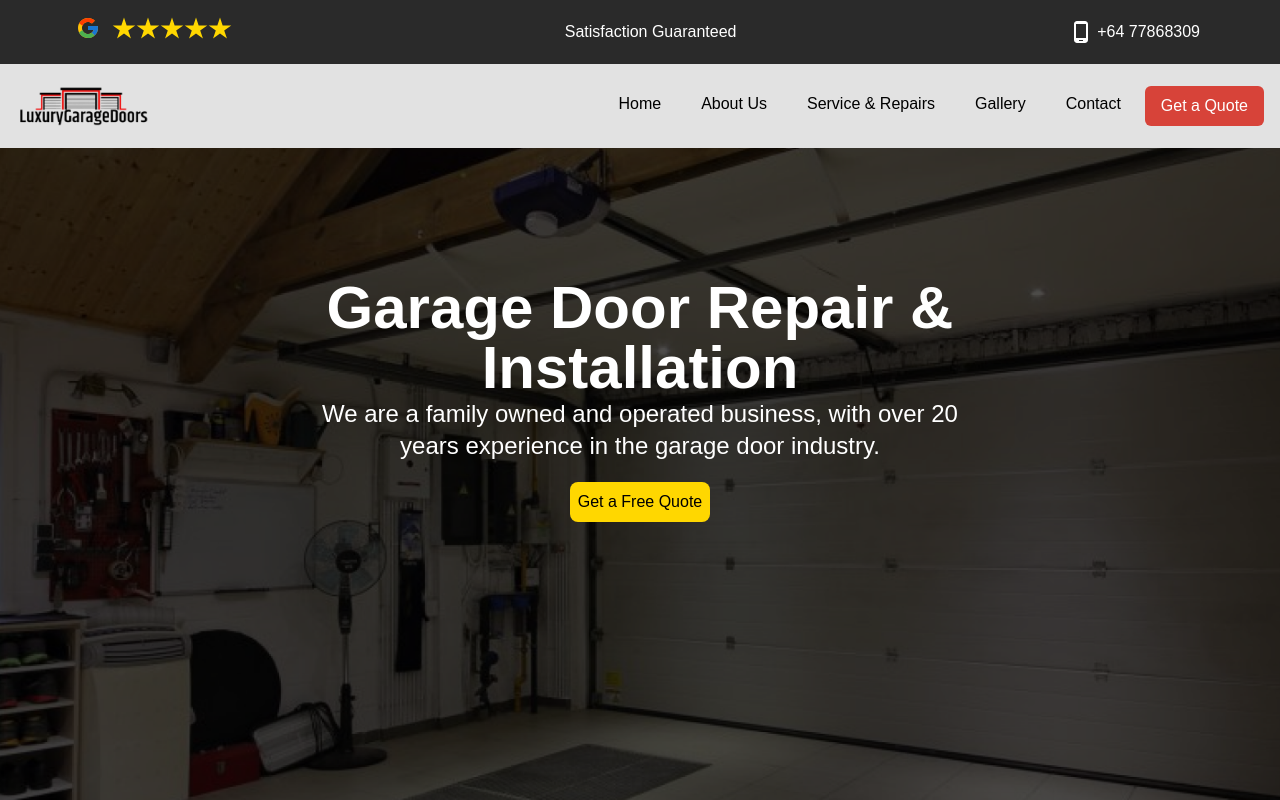
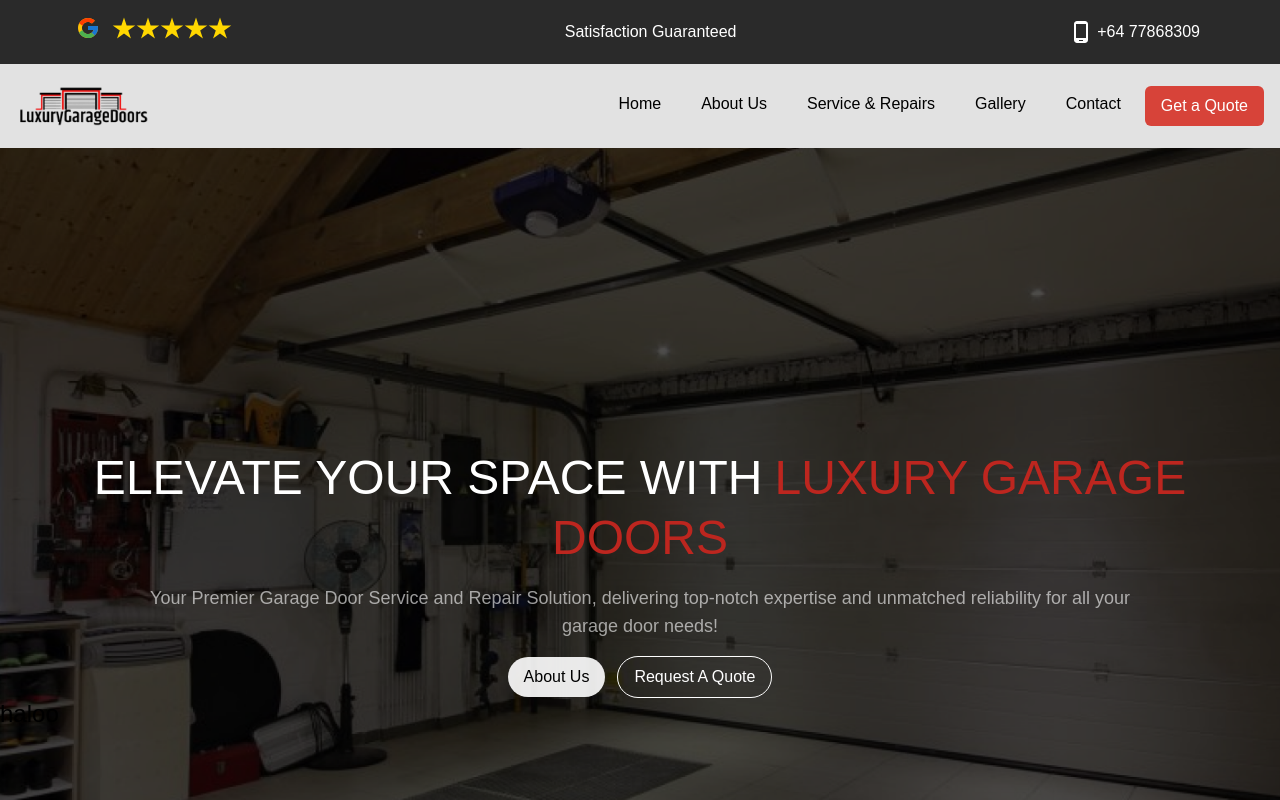
Before and after one commit to qweersq/luxurygaragedoors, a React (Vite) app: page / in a window 1280 px wide. Shown: the top 800 px of the page. Built offline with nearby package versions, Linux system fonts and the light colour scheme.

Commit message:
finished page 1

```diff
--- a/src/MainPages/Page1.jsx
+++ b/src/MainPages/Page1.jsx
@@ -4,16 +4,25 @@ import Bg1 from '../assets/images/background1.png';
 function Page1(props) {
     return (
         <div>
-            <div className='w-full '>
-                <img src={Bg1} alt='Background 1' className='z-[-10] w-full h-[800px] max-sm:h-[500px] object-cover' />
+            <div className='w-full'>
+                <img src={Bg1} alt='Background 1' className='z-[-10] w-full h-[800px] max-sm:h-[700px]  object-cover' />
 
                 {/* Text */}
-                <div className='absolute top-1/2 left-1/2 transform -translate-x-1/2 -translate-y-1/2 text-white text-center'>
-                    <h1 className='text-6xl font-bold'>Garage Door Repair & Installation</h1>
-                    <p className='text-2xl'>We are a family owned and operated business, with over 20 years experience in the garage door industry.</p>
-                    <button className='bg-[#FFD700] text-black p-2 rounded-lg mt-5'>Get a Free Quote</button>
+                <div className='mt-[-500px] flex flex-col gap-4 justify-center items-center max-sm:mt-[-570px] px-10'>
+                    <h1 className='text-center text-white font-poppins text-5xl font-medium uppercase leading-tight'>Elevate Your Space with
+                        <span className='text-[#BD261F] ml-3'>Luxury Garage Doors</span>
+                    </h1>
+                    <p className='text-white opacity-60 text-center font-poppins text-lg font-medium max-w-[1000px]'>Your Premier Garage Door Service and Repair Solution, delivering top-notch expertise and unmatched reliability for all your garage door needs!</p>
 
+                    <div className='flex gap-3 items-center justify-center'>
+                        <button className='w-190 h-61 rounded-full bg-white bg-opacity-90 px-4 py-2 hover:bg-opacity-50 transition duration-300'>
+                            <p className='text-black font-poppins font-medium'>About Us</p>
+                        </button>
+                        <button className='w-190 h-61 rounded-full border border-white bg-opacity-90 px-4 py-2 hover:bg-gray-800 hover:border-gray-800 transition duration-300'>
+                            <p className='text-white font-poppins font-medium hover:opacity-50 transition duration-300'>Request A Quote</p>
+                        </button>
                     </div>
+                </div>
             </div>
         </div>
     );
```
